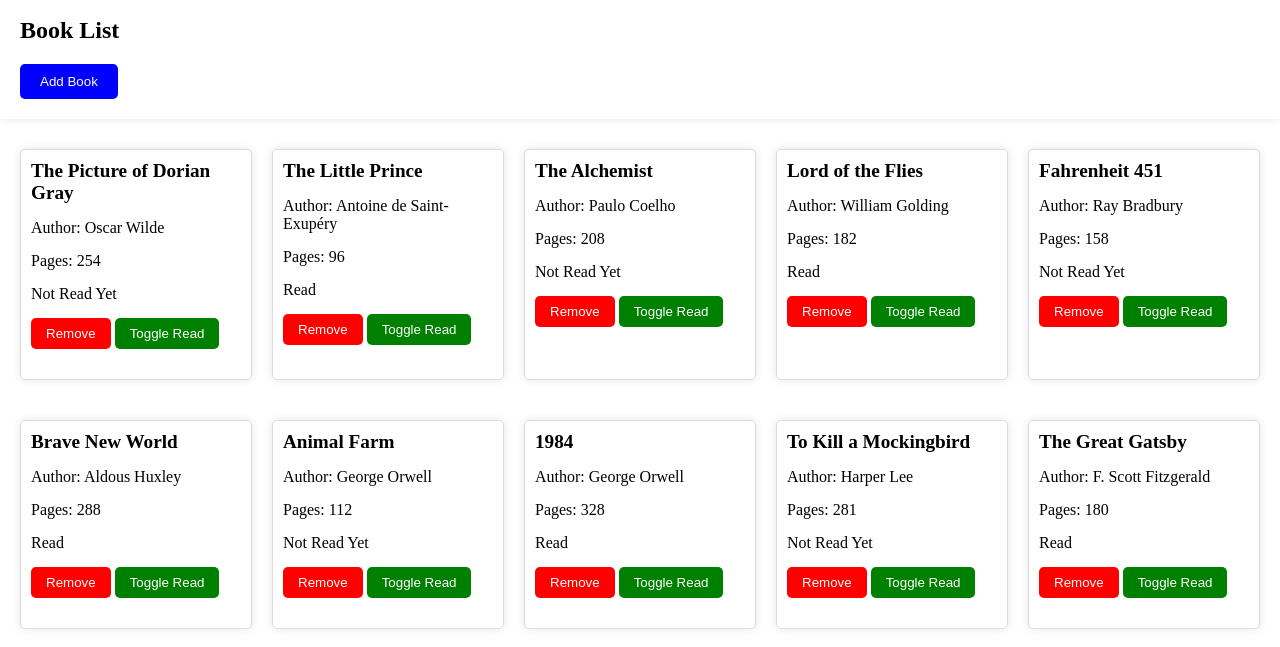
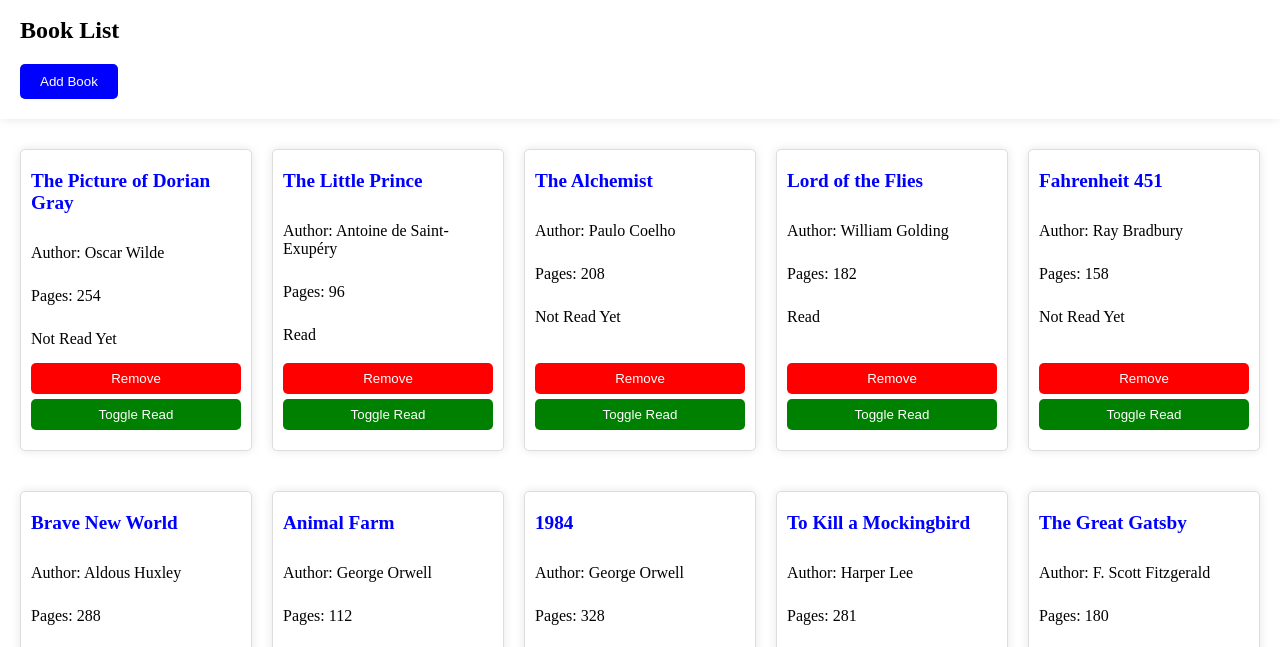
Before and after one commit to ezhostforall/odin-library-app, a plain HTML site: page index.html in a window 1280 px wide. Shown: the part 80-727 px from the top of the page. Drawn offline with Linux system fonts and the light colour scheme.

Commit message:
Enhance library UI with improved button layout and styling for better usability

```diff
--- a/script.js
+++ b/script.js
@@ -76,12 +76,11 @@ function renderLibrary() {
       <p class="pages">Pages: ${book.pages}</p>
       <p class="read">${book.read ? "Read" : "Not Read Yet"}</p>
       <button class="remove-book-btn" data-index="${i}">Remove</button>
-        <button class="toggle-read-btn" data-index="${i}">Toggle Read</button>
+      <button class="toggle-read-btn" data-index="${i}">Toggle Read</button>
     `;
     bookList.appendChild(bookCard);
   }
 
-  // Add event listeners for remove buttons
   const removeButtons = document.querySelectorAll(".remove-book-btn");
   removeButtons.forEach((button) => {
     button.addEventListener("click", (e) => {
@@ -89,6 +88,7 @@ function renderLibrary() {
       removeBookFromLibrary(index);
     });
   });
+
   const toggleReadButtons = document.querySelectorAll(".toggle-read-btn");
   toggleReadButtons.forEach((button) => {
     button.addEventListener("click", (e) => {
--- a/styles.css
+++ b/styles.css
@@ -72,9 +72,12 @@ button {
 }
 
 .book-card {
+    display:flex;
+    flex-direction: column;
+    gap: 5px;
     background-color: white;
     border: 1px solid #ddd;
-    padding: 10px 10px 30px 10px;
+    padding: 20px 10px 20px 10px;
     margin: 10px 0;
     border-radius: 5px;
     box-shadow: 0 0 10px rgba(0, 0, 0, 0.1);
@@ -83,10 +86,11 @@ button {
 .book-title {
     font-size: 1.2em;
     margin-bottom: 15px;
+    color: blue;;
 }
 
 .author, .pages, .read {
-    margin: 15px 0;
+    margin: 10px 0;
 }
 
 .remove-book-btn, .toggle-read-btn {
@@ -99,6 +103,7 @@ button {
 .remove-book-btn {
     background-color: red;
     color: white;
+    margin-top: auto;
 }
 
 .remove-book-btn:hover {
@@ -131,6 +136,6 @@ button {
 .book-list {
     padding: 20px;
     display: grid;
-    grid-template-columns: repeat(auto-fill, minmax(200px, 2fr));
+    grid-template-columns: repeat(auto-fill, minmax(220px, 2fr));
     gap: 20px;
 }
```
